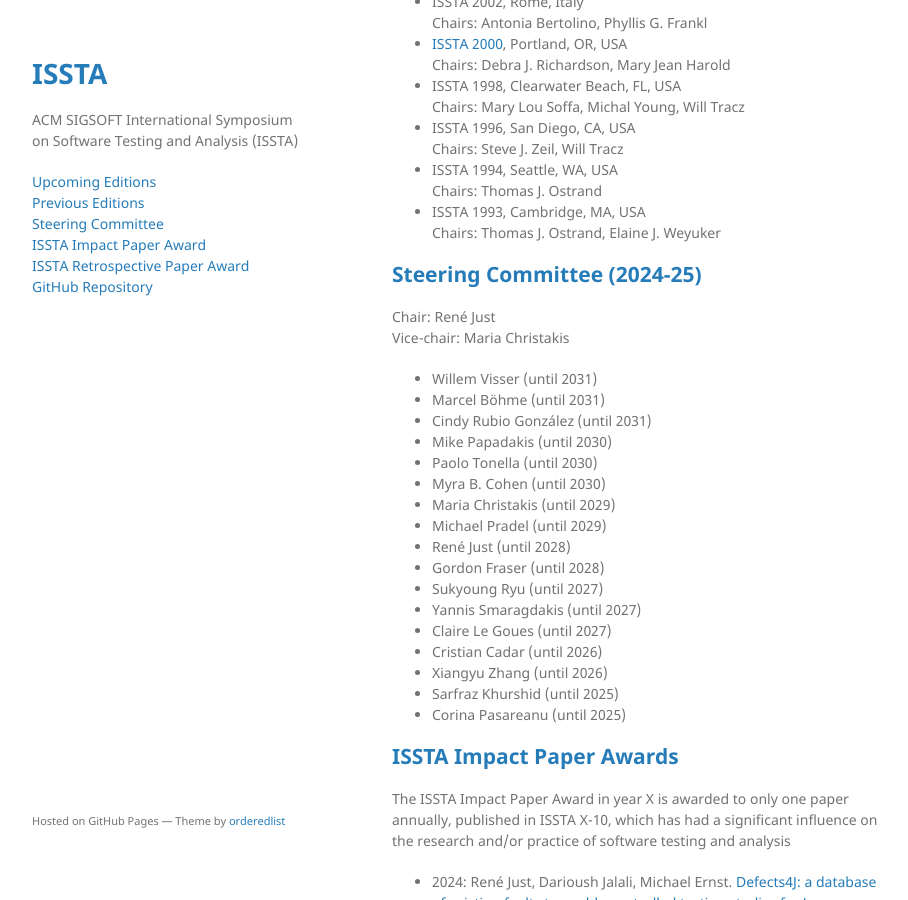
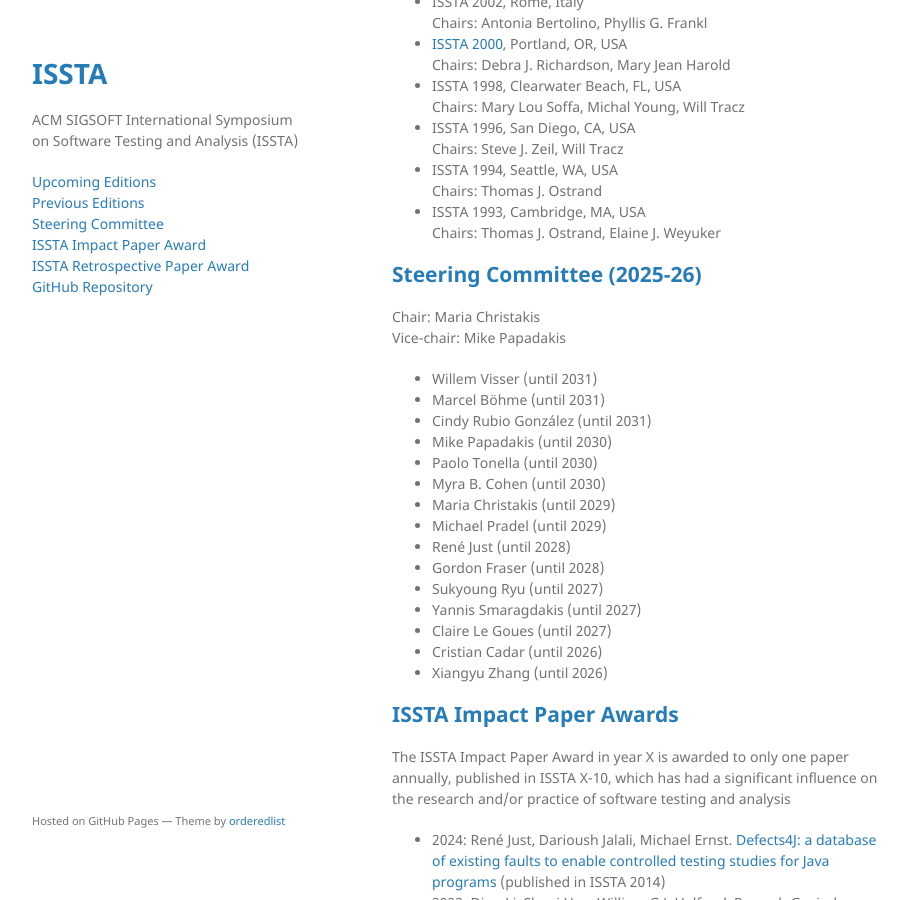
Before and after one commit to issta-conferences/issta-conferences.github.io, a Jekyll site: the page built from index.md, in a window 1280 px wide and 900 px high, scrolled down 1335 px. Shown: the whole window, without its empty margins (178-1086 px from the left). Built offline with Jekyll 4.4.1, drawn with Linux system fonts in a browser that asks for light colours; our own code applies the rules of GitHub Pages for plain Markdown files; some of the changed text lies outside the part shown.

Commit message:
Updated 2026 website and SC members.

```diff
--- a/index.md
+++ b/index.md
@@ -10,7 +10,7 @@ The ACM SIGSOFT International Symposium on Software Testing and Analysis (ISSTA)
 ## <a name="upcoming">Upcoming Editions</a>
 * [ISSTA 2025](https://conf.researchr.org/home/issta-2025), Trondheim, Norway <br/>
     Chairs: Mike Papadakis, Myra Cohen, Paolo Tonella
-* ISSTA 2026, Oakland, CA, USA <br />
+* [ISSTA 2026](https://conf.researchr.org/home/issta-2026), Oakland, CA, USA <br />
     Chairs: Willem Visser, Marcel Böhme, Cindy Rubio González
 
 ## <a name="previous">Previous Editions</a>
@@ -68,10 +68,10 @@ The ACM SIGSOFT International Symposium on Software Testing and Analysis (ISSTA)
 	Chairs: Thomas J. Ostrand, Elaine J. Weyuker
 
 
-## <a name="steering">Steering Committee (2024-25)</a>
+## <a name="steering">Steering Committee (2025-26)</a>
 
-Chair: René Just<br/>
-Vice-chair: Maria Christakis<br/>
+Chair: Maria Christakis<br/>
+Vice-chair: Mike Papadakis<br/>
 
 * Willem Visser (until 2031)
 * Marcel Böhme (until 2031)
@@ -88,9 +88,6 @@ Vice-chair: Maria Christakis<br/>
 * Claire Le Goues (until 2027)
 * Cristian Cadar (until 2026)
 * Xiangyu Zhang (until 2026)
-* Sarfraz Khurshid (until 2025)
-* Corina Pasareanu (until 2025)
-
 
 ## <a name="impact">ISSTA Impact Paper Awards</a>
 
```
